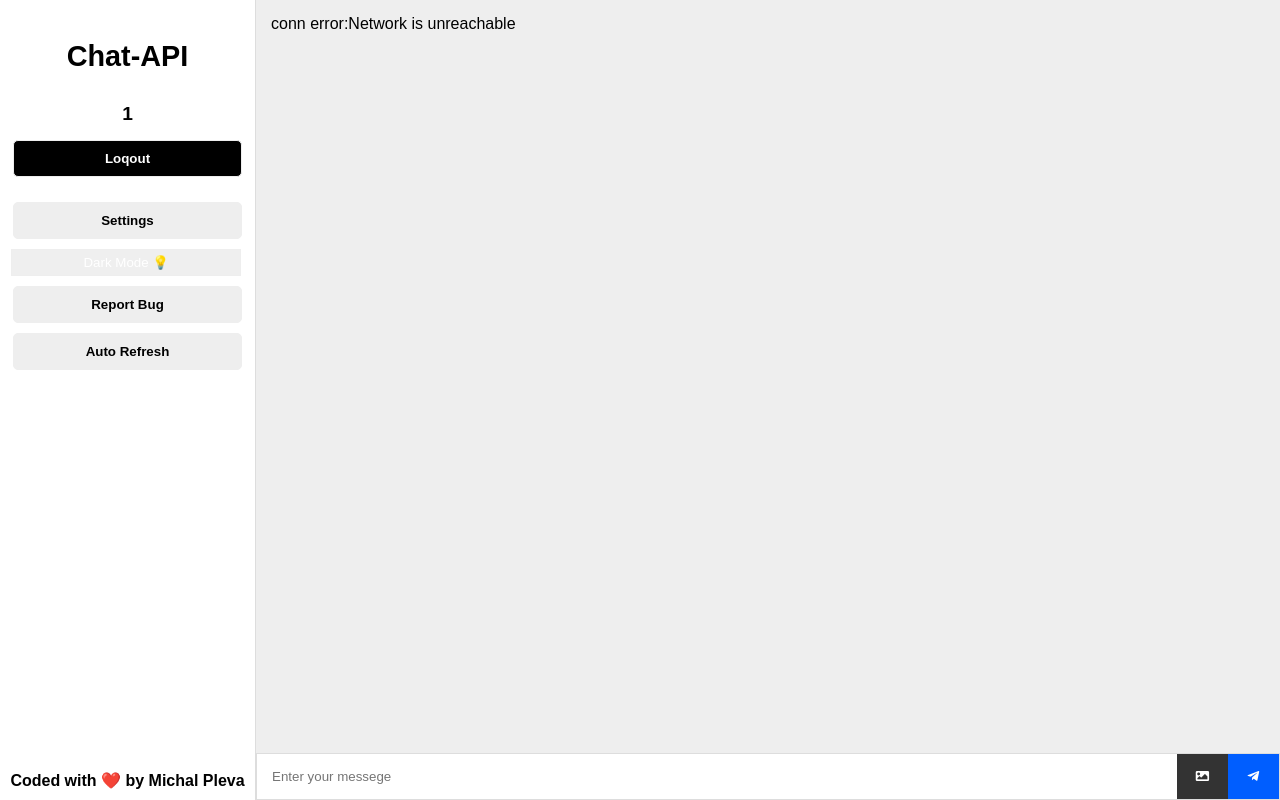
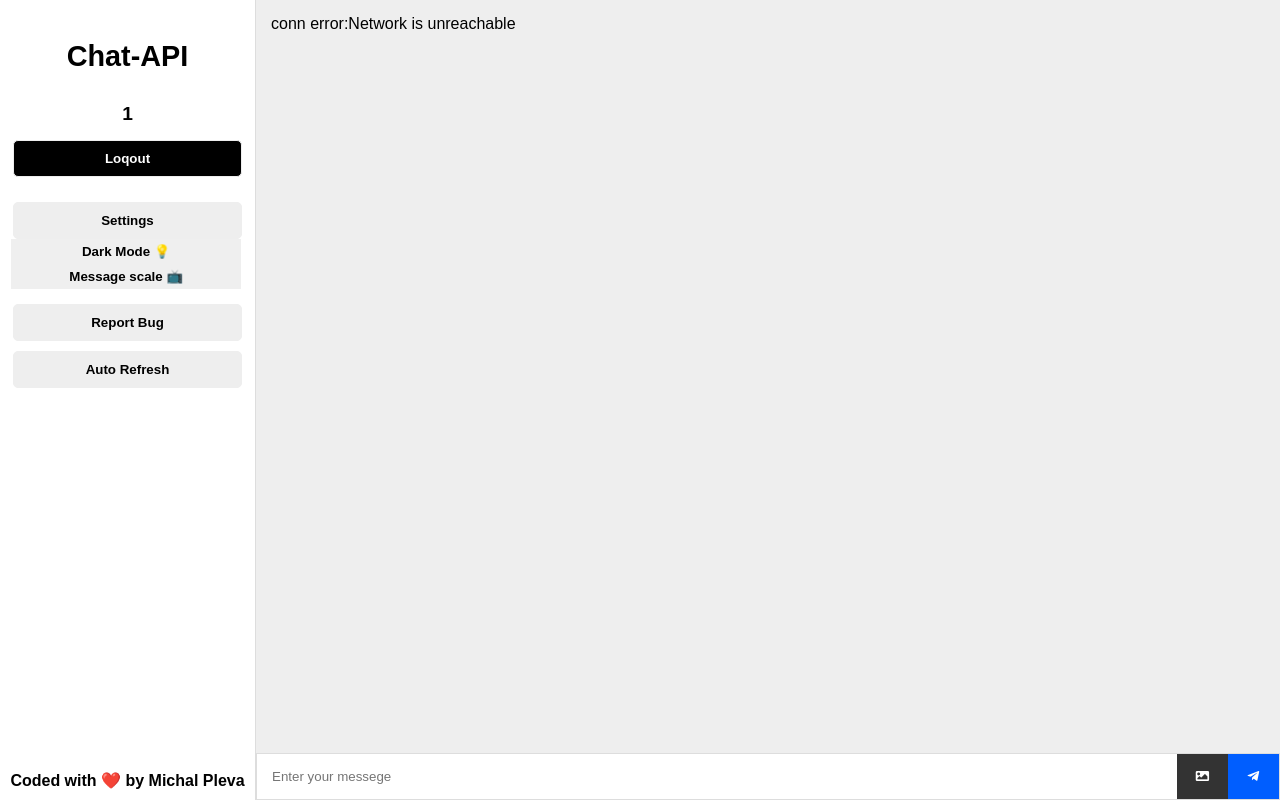
Before and after one commit to MichalPleva8/Chat-API, a PHP site: page /index.php in a window 1280 px wide. Run offline with PHP 8.4, Linux system fonts and the light colour scheme; the visitor is signed in with stand-in values (Sample User, id 1); data that the repository does not hold is empty; some libraries are stand-ins or nearby versions.

Commit message:
Settings - nav bar

```diff
--- a/navigation.php
+++ b/navigation.php
@@ -328,21 +328,35 @@
 
 
     /* Settings  */
-    .settings-btn {
-      margin-bottom: 0;
+    #settings-btn {
+      padding: 10px 15px;
+      width: 90%;
+      margin: 5px 5% 0px 5%;
+      background: #eee;
+      color: #000;
+      font-weight: bold;
+      cursor: pointer;
+      border-radius: 5px;
     }
 
     .nav-settings {
       width: 90%;
       height: auto;
-      margin: none;
+      margin: 0px 0px 10px 0px;
     }
 
     .nav-settings button {
       width: 100%;
       height: auto;
-      color: #fff;
-      margin: none;
+      color: #000;
+      font-weight: bold;
+      margin: 0 5%;
+      cursor: pointer;
+      border: none;
+    }
+
+    .nav-settings button:hover {
+      background: #ccc;
     }
 
 
@@ -390,9 +404,10 @@
           echo '<p class="nav-username">'. $_SESSION['uidUsers'] .'</p><form action="includes/logout.inc.php" method="post">
             <button type="submit" name="logout" class="logout-btn">Loqout</button>
           </form>
-          <button class="default-btn" id="settings-btn">Settings</button>
+          <button id="settings-btn">Settings</button>
           <div class="nav-settings">
             <button type="button" name="dark-mode">Dark Mode 💡</button>
+            <button type="button" name="dark-mode">Message scale 📺</button>
           </div>
           <button class="default-btn">Report Bug</button>
           <div class="nav-fast-menu">
```
